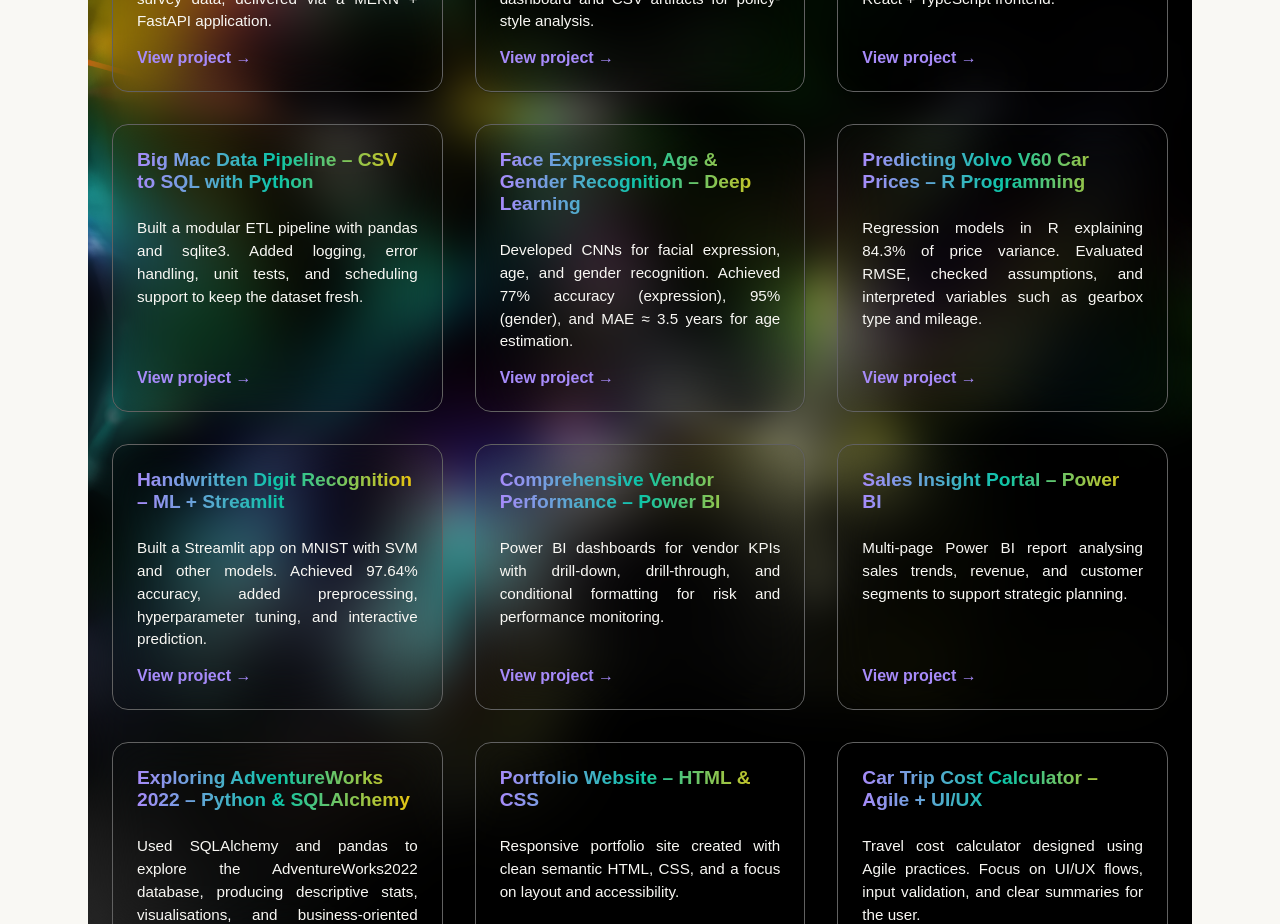
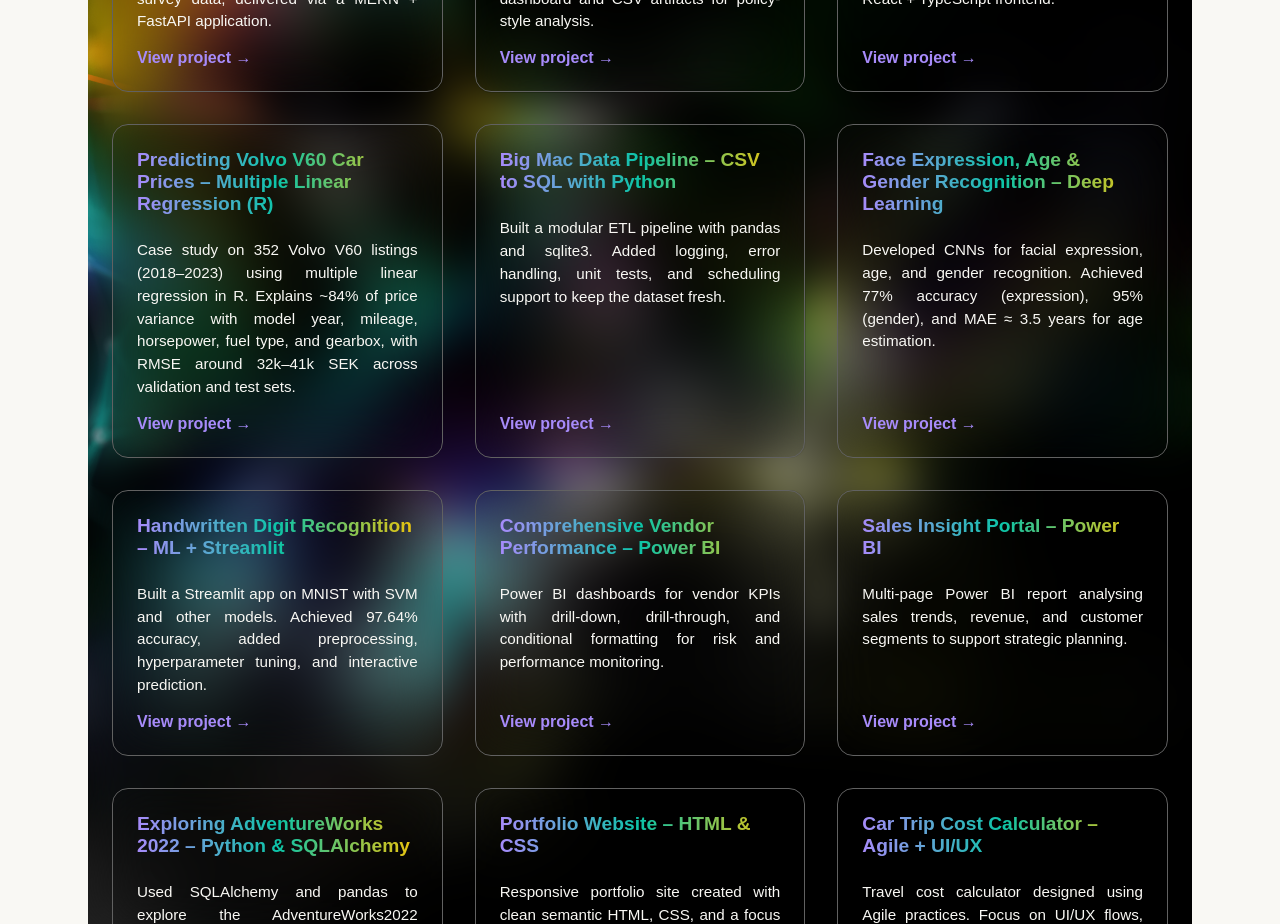
Before and after one commit to girlierazon84/Portfolio, a Next.js app in the folder client/: page / in a window 1280 px wide. Shown: the part 4680-5604 px from the top of the page. Built offline with nearby package versions, Linux system fonts and the light colour scheme; no server answers.

Commit message:
feat: wire Volvo V60 regression case study into projects grid with internal route

```diff
--- a/client/src/components/Project.tsx
+++ b/client/src/components/Project.tsx
@@ -177,6 +177,13 @@ const projects: Project[] = [
             "Capstone MERN social platform with JWT-based authentication, protected routes, profile customization, and media uploads (avatars, covers, post images/videos) stored in Cloudinary and served via a Node/Express API and React + TypeScript frontend."
     },
     {
+        title: "Predicting Volvo V60 Car Prices – Multiple Linear Regression (R)",
+        link: "/projects/volvo-v60-analysis",
+        internal: true,
+        description:
+            "Case study on 352 Volvo V60 listings (2018–2023) using multiple linear regression in R. Explains ~84% of price variance with model year, mileage, horsepower, fuel type, and gearbox, with RMSE around 32k–41k SEK across validation and test sets."
+    },
+    {
         title: "Big Mac Data Pipeline – CSV to SQL with Python",
         link: "https://github.com/girlierazon84/Kunskapskontroll_02_Pythonprogrammering",
         description:
@@ -187,12 +194,6 @@ const projects: Project[] = [
         link: "https://github.com/girlierazon84/Deep_Learning_Kunskapskontroll_02",
         description:
             "Developed CNNs for facial expression, age, and gender recognition. Achieved 77% accuracy (expression), 95% (gender), and MAE ≈ 3.5 years for age estimation."
-    },
-    {
-        title: "Predicting Volvo V60 Car Prices – R Programming",
-        link: "https://github.com/girlierazon84/Kunskapskontrollen_R_Programmering",
-        description:
-            "Regression models in R explaining 84.3% of price variance. Evaluated RMSE, checked assumptions, and interpreted variables such as gearbox type and mileage."
     },
     {
         title: "Handwritten Digit Recognition – ML + Streamlit",
```
